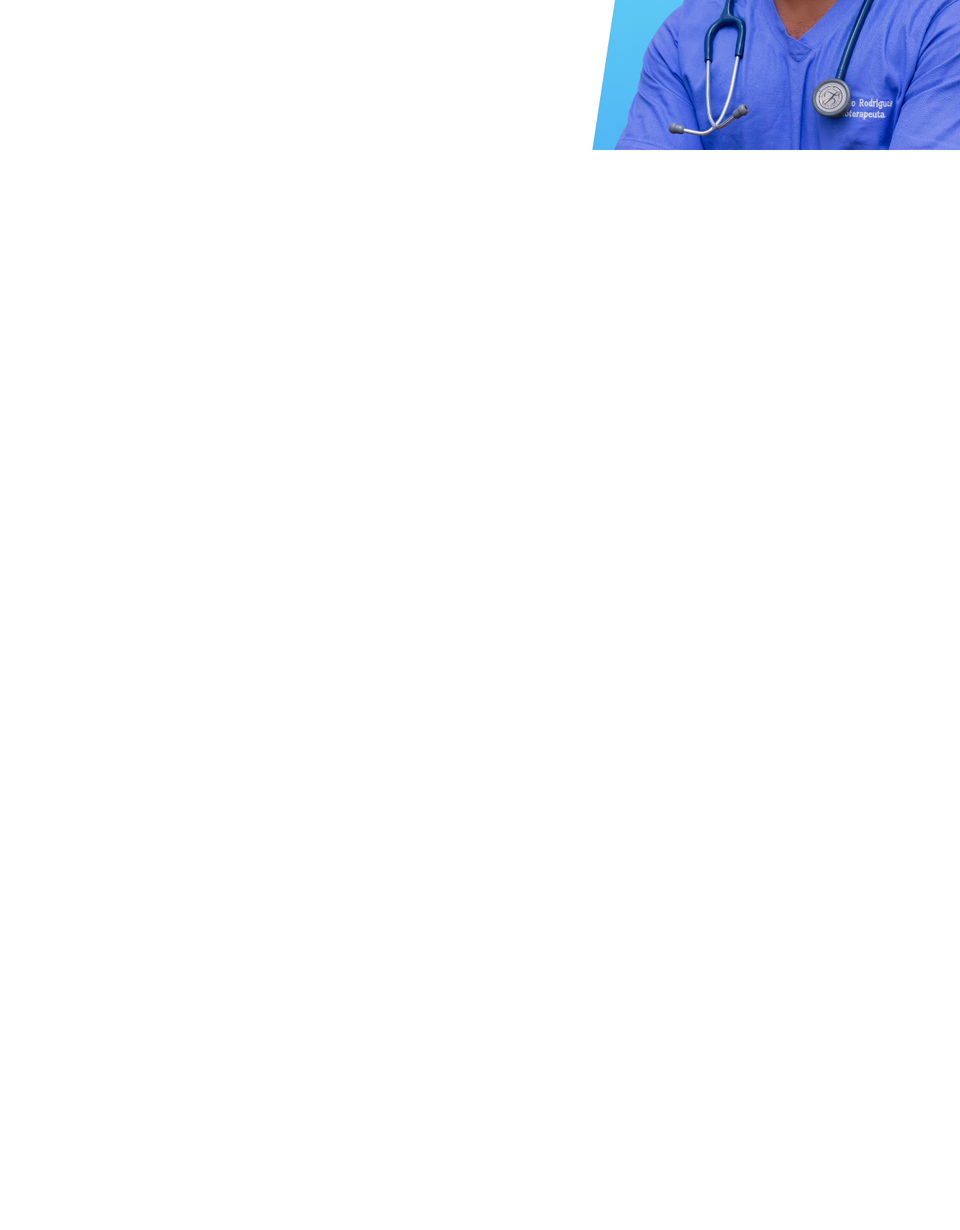
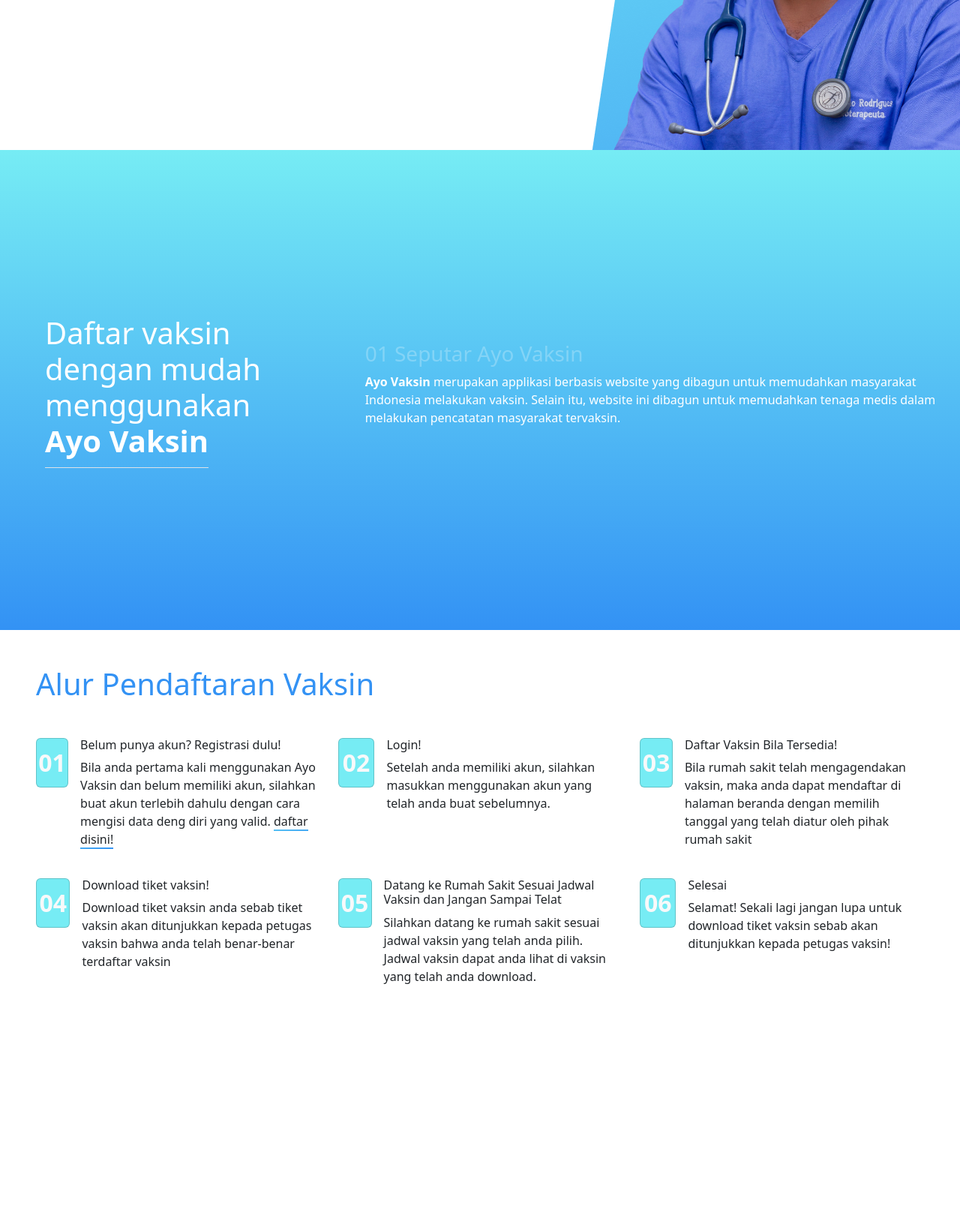
Before and after one commit to ahmadhilmandani/vcp_2022, a CodeIgniter app: page /vcp_2022/index.php/c_dashboard/index in a window 1280 px wide. Shown: the part 600-2240 px from the top of the page at 75% size. Before the commit the page ends 800 px from the top, so only its background shows below. Run offline with CodeIgniter, Linux system fonts and the light colour scheme; some libraries are stand-ins or nearby versions.

Commit message:
UPDATE view login

```diff
--- a/application/views/combine/View_login.php
+++ b/application/views/combine/View_login.php
@@ -35,9 +35,7 @@
                         </div>
                     </div>
                 </div>
-
             </div>
-
 
             <img src="<?= base_url('asset/img/green-plus.png') ?>" class="position-absolute d-none d-lg-block" style="width: 20px; top:100px; left:150px;">
             <img src="<?= base_url('asset/img/green-plus.png') ?>" class="position-absolute d-none d-lg-block" style="width: 10px; top:240px; right:5px;">
@@ -55,3 +53,66 @@
         </div>
     </div>
 </main>
+<section class="W-100 d-flex align-items-center" style="height:80vh; background-image: linear-gradient(to bottom, #76ECF4, #3392F4);">
+    <div class="row m-0">
+        <div class="col-12 col-lg-4 d-block d-lg-flex align-items-lg-center justify-content-lg-center mt-5 mt-lg-0">
+            <div class="m-3 ms-lg-5">
+                <h1 class="text-white fw-normal">Daftar vaksin dengan mudah menggunakan <br><strong class="border-bottom border-1 pb-2 ">Ayo Vaksin</strong></h1>
+            </div>
+        </div>
+        <div class="col-12 col-lg-8 d-block d-lg-flex align-items-lg-center justify-content-lg-center mt-lg-0">
+            <div class="m-3 ms-lg-5">
+                <h3 class="fw-light opacity-25 text-white">01 Seputar Ayo Vaksin</h3>
+                <p class="text-white"><strong>Ayo Vaksin</strong> merupakan applikasi berbasis website yang dibagun untuk memudahkan masyarakat Indonesia melakukan vaksin. Selain itu, website ini dibagun untuk memudahkan tenaga medis dalam melakukan pencatatan masyarakat tervaksin.</p>
+            </div>
+        </div>
+    </div>
+</section>
+
+<section class="container-fluid p-5" style="height: 100vh;">
+    <h1 class="mb-5 text-primary">Alur Pendaftaran Vaksin</h1>
+    <div class="row">
+        <div class="d-flex align-items-start col-12 col-lg-4 mb-4">
+            <div class="d-inline-flex align-items-center justify-content-center fs-2 mb-3 px-3 py-2 card text-light fw-bold bg-info">01</div>
+            <div class="ms-3">
+                <h6>Belum punya akun? Registrasi dulu!</h6>
+                <p>Bila anda pertama kali menggunakan Ayo Vaksin dan belum memiliki akun, silahkan buat akun terlebih dahulu dengan cara mengisi data deng diri yang valid. <a href="<?= base_url('C_register') ?>" class="text-dark text-decoration-none" style="border-width:0px; border-bottom-width: 2px; border-image: linear-gradient(to right bottom, #76ECF4, #3392F4); border-style:solid;  border-image-slice: 1;">daftar disini!</a></p>
+            </div>
+        </div>
+        <div class="d-flex align-items-start col-12 col-lg-4 mb-4">
+            <div class="d-inline-flex align-items-center justify-content-center fs-2 mb-3 px-3 py-2 card text-light fw-bold bg-info">02</div>
+            <div class="ms-3">
+                <h6>Login!</h6>
+                <p>Setelah anda memiliki akun, silahkan masukkan menggunakan akun yang telah anda buat sebelumnya.</p>
+            </div>
+        </div>
+        <div class="d-flex align-items-start col-12 col-lg-4 mb-4">
+            <div class="d-inline-flex align-items-center justify-content-center fs-2 mb-3 px-3 py-2 card text-light fw-bold bg-info">03</div>
+            <div class="ms-3">
+                <h6>Daftar Vaksin Bila Tersedia!</h6>
+                <p>Bila rumah sakit telah mengagendakan vaksin, maka anda dapat mendaftar di halaman beranda dengan memilih tanggal yang telah diatur oleh pihak rumah sakit</p>
+            </div>
+        </div>
+        <div class="d-flex align-items-start col-12 col-lg-4 mb-4">
+            <div class="d-inline-flex align-items-center justify-content-center fs-2 mb-3 px-3 py-2 card text-light fw-bold bg-info">04</div>
+            <div class="ms-3">
+                <h6>Download tiket vaksin!</h6>
+                <p>Download tiket vaksin anda sebab tiket vaksin akan ditunjukkan kepada petugas vaksin bahwa anda telah benar-benar terdaftar vaksin</p>
+            </div>
+        </div>
+        <div class="d-flex align-items-start col-12 col-lg-4 mb-4">
+            <div class="d-inline-flex align-items-center justify-content-center fs-2 mb-3 px-3 py-2 card text-light fw-bold bg-info">05</div>
+            <div class="ms-3">
+                <h6>Datang ke Rumah Sakit Sesuai Jadwal Vaksin dan Jangan Sampai Telat</h6>
+                <p>Silahkan datang ke rumah sakit sesuai jadwal vaksin yang telah anda pilih. Jadwal vaksin dapat anda lihat di vaksin yang telah anda download.</p>
+            </div>
+        </div>
+        <div class="d-flex align-items-start col-12 col-lg-4 mb-4">
+            <div class="d-inline-flex align-items-center justify-content-center fs-2 mb-3 px-3 py-2 card text-light fw-bold bg-info">06</div>
+            <div class="ms-3">
+                <h6>Selesai</h6>
+                <p>Selamat! Sekali lagi jangan lupa untuk download tiket vaksin sebab akan ditunjukkan kepada petugas vaksin!</p>
+            </div>
+        </div>
+    </div>
+</section>
```
